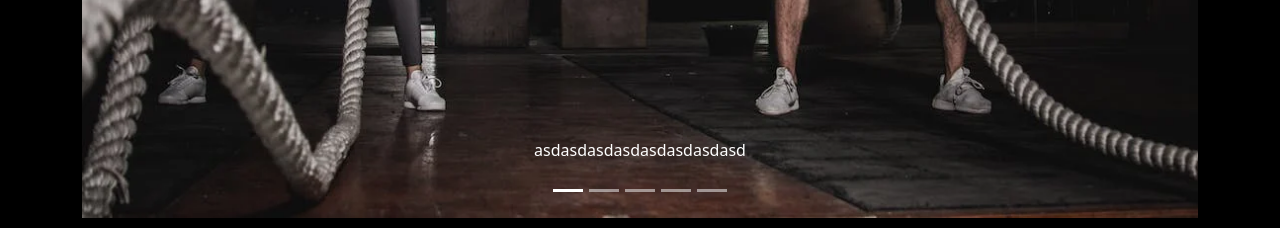
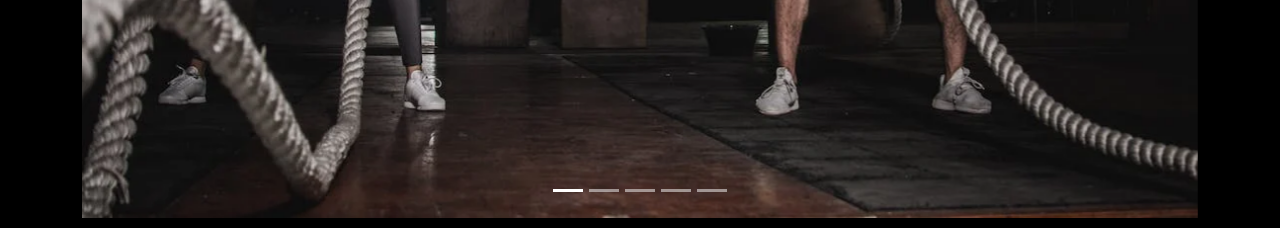
Before and after one commit to Nairux/gymapp, a plain HTML site: page index.html in a window 1280 px wide. Shown: the part 3260-3488 px from the top of the page. Drawn offline with Linux system fonts and the light colour scheme.

Commit message:
initial commit

```diff
--- a/index.html
+++ b/index.html
@@ -175,31 +175,31 @@
                         <div class="carousel-item active">
                             <img src="img/carousel1.jpg" class="w-100" alt="">
                             <div class="carousel-caption">
-                                <p>asdasdasdasdasdasdasdasd</p>
+                                <p></p>
                             </div>
                         </div>
                         <div class="carousel-item">
                             <img src="img/carousel2.jpg" class="w-100" alt="">
                             <div class="carousel-caption">
-                                <p>asdasdasdasdasdasdasdasd</p>
+                                <p></p>
                             </div>
                         </div>
                         <div class="carousel-item">
                             <img src="img/carousel3.jpg" class="w-100" alt="">
                             <div class="carousel-caption">
-                                <p>asdasdasdasdasdasdasdasd</p>
+                                <p></p>
                             </div>
                         </div>
                         <div class="carousel-item">
                             <img src="img/carousel4.jpg" class="w-100" alt="">
                             <div class="carousel-caption">
-                                <p>asdasdasdasdasdasdasdasd</p>
+                                <p></p>
                             </div>
                         </div>
                         <div class="carousel-item">
                             <img src="img/carousel5.jpg" class="w-100" alt="">
                             <div class="carousel-caption">
-                                <p>asdasdasdasdasdasdasdasd</p>
+                                <p></p>
                             </div>
                         </div>
                     </div>
```
